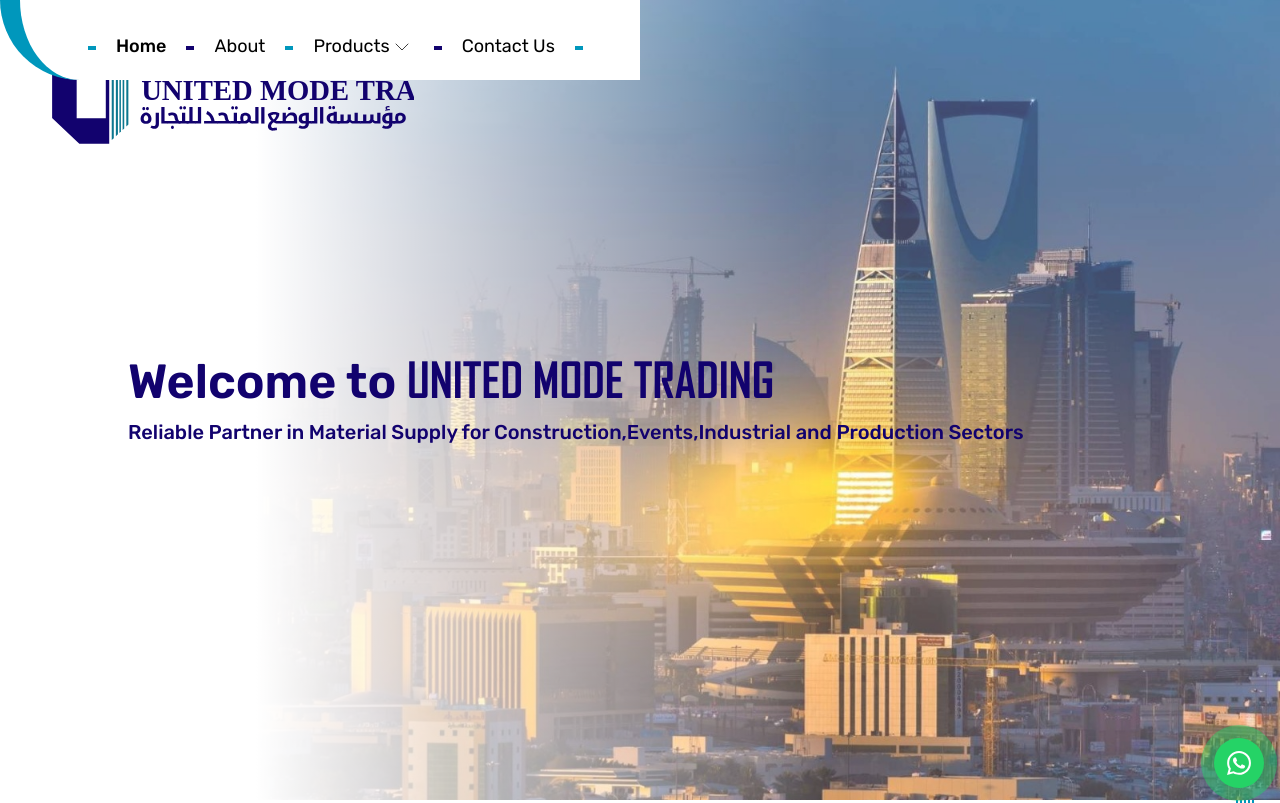
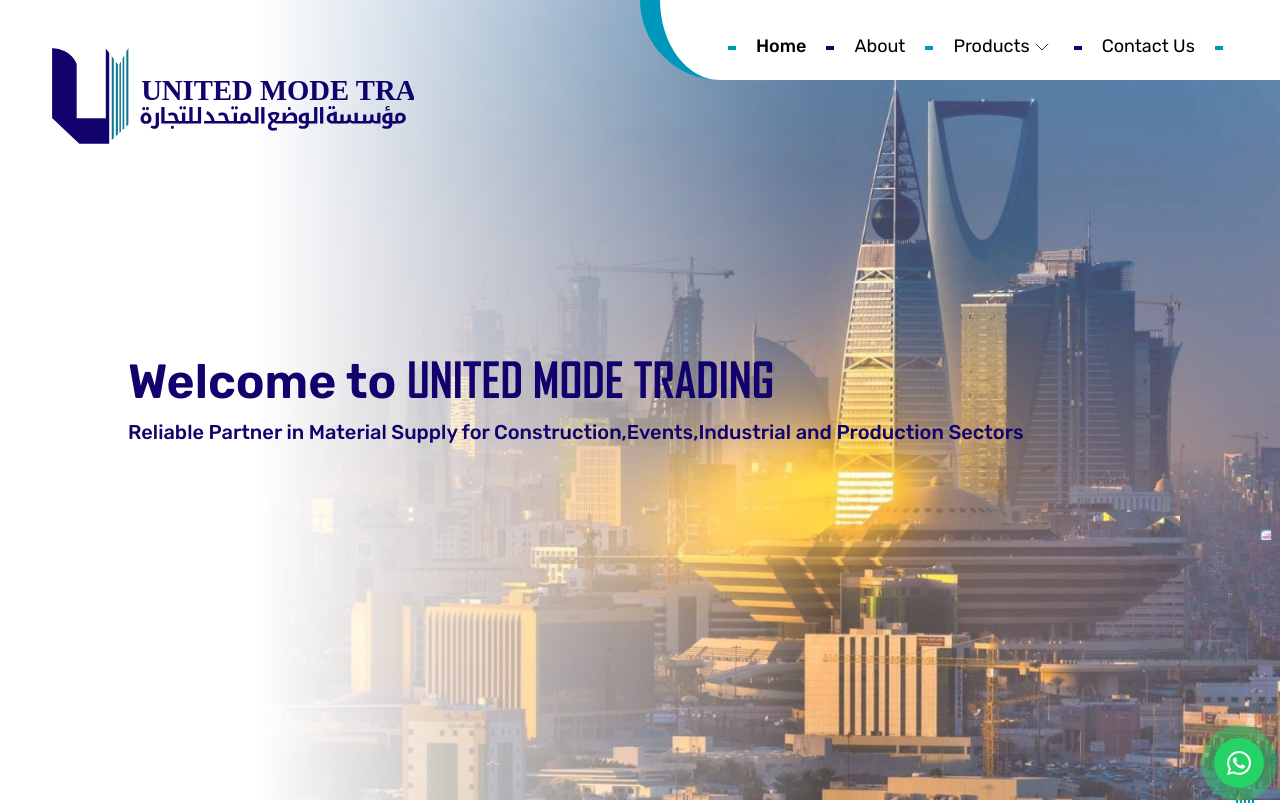
Before and after one commit to Rishal-pc7/umtksa, a React (Vite) app: page / in a window 1280 px wide. Shown: the top 803 px of the page. Built offline with nearby package versions, Linux system fonts and the light colour scheme.

Commit message:
Logo Design changed

```diff
--- a/src/Components/Header/Header.jsx
+++ b/src/Components/Header/Header.jsx
@@ -70,8 +70,8 @@
     }
     <div className="logo h-auto w-full z-10 md:h-24 bg-transparent absolute top-0 left-0 flex justify-between">
 
-      <img className="h-20 m-2 absolute  md:h-28 md:m-10 w-auto md:inline" src={logo} alt=""/>
-      <div className="menus absolute right-0  md:hidden flex justify-end w-[20%]">
+      <img className="h-20 m-2 md:h-28 md:m-10 w-auto md:inline" src={logo} alt=""/>
+      <div className="menus md:hidden flex justify-end w-[20%]">
             {menu ? <button className='outline-none p-4 bg-none' onClick={()=>setMenu(!menu)}><X/></button>:<button className='outline-none p-4 bg-none' onClick={()=>setMenu(!menu)}><MenuIcon/></button>}
         </div>
 
```
